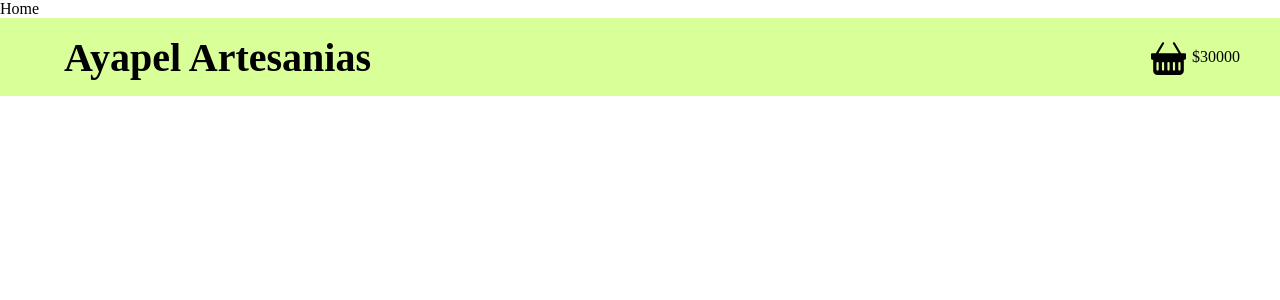
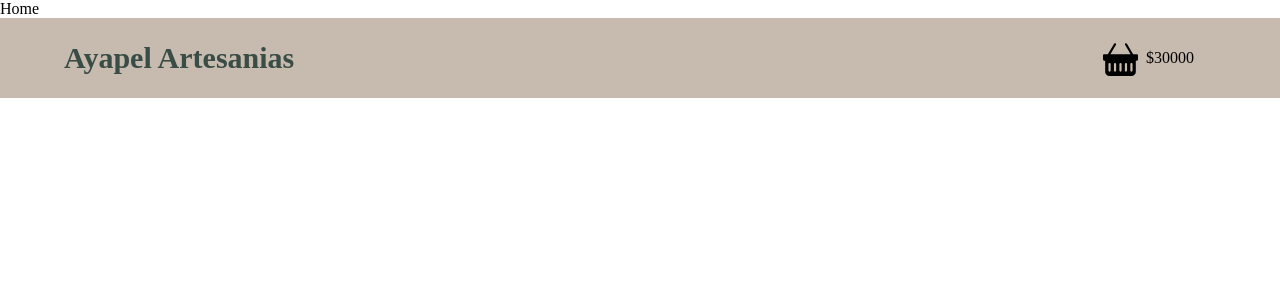
Before and after one commit to MAKAIABootcamp/corpoAyapelEcommerce-project-front-4, a React (Vite) app in the folder e-commerce-artesanias/: page / in a window 1280 px wide. Shown: the top 300 px of the page. Built offline with nearby package versions, Linux system fonts and the light colour scheme.

Commit message:
updating navbar on branch

```diff
--- a/e-commerce-artesanias/src/components/Layout/NavBar/NavBar.scss
+++ b/e-commerce-artesanias/src/components/Layout/NavBar/NavBar.scss
@@ -1,14 +1,45 @@
 .nav-bar{
-    height: 78px;
-    background-color: #d9ff98;
+    height: 80px;
+    // background-color: #d9ff98;
+    background-color:#C7BBAF;
     display: flex;
     justify-content: space-between;
     align-items: center;
     padding: 0 4rem;
 }
 
+.nav-bar img{
+height:60px;
+}
+
 .nav-bar h2 {
-    font-size: 40px;
+    font-size: 30px;
+    color: #394C45
+
+}
+
+ul{
+display: flex;
+list-style: none;
+gap: 2%;
+width: 80%;
+justify-content: space-between;
+padding-right: 10%;
+padding-left:10%;
+
+    li{
+        color: #394C45
+    }
+}
+
+.validation{
+    display: flex;
+    align-items: center;
+    justify-content: center;
+
+    ul{
+        display: grid;
+    }
 }
 
 .nav-bag{
@@ -20,8 +51,8 @@
     display:flex;
     align-items: center;
     justify-content: center;
-    height: 25px;
-    width: 25px;
+    height: 30%;
+    width: 30%;
     border: 50%;
     padding-left: 30px;
 
```
